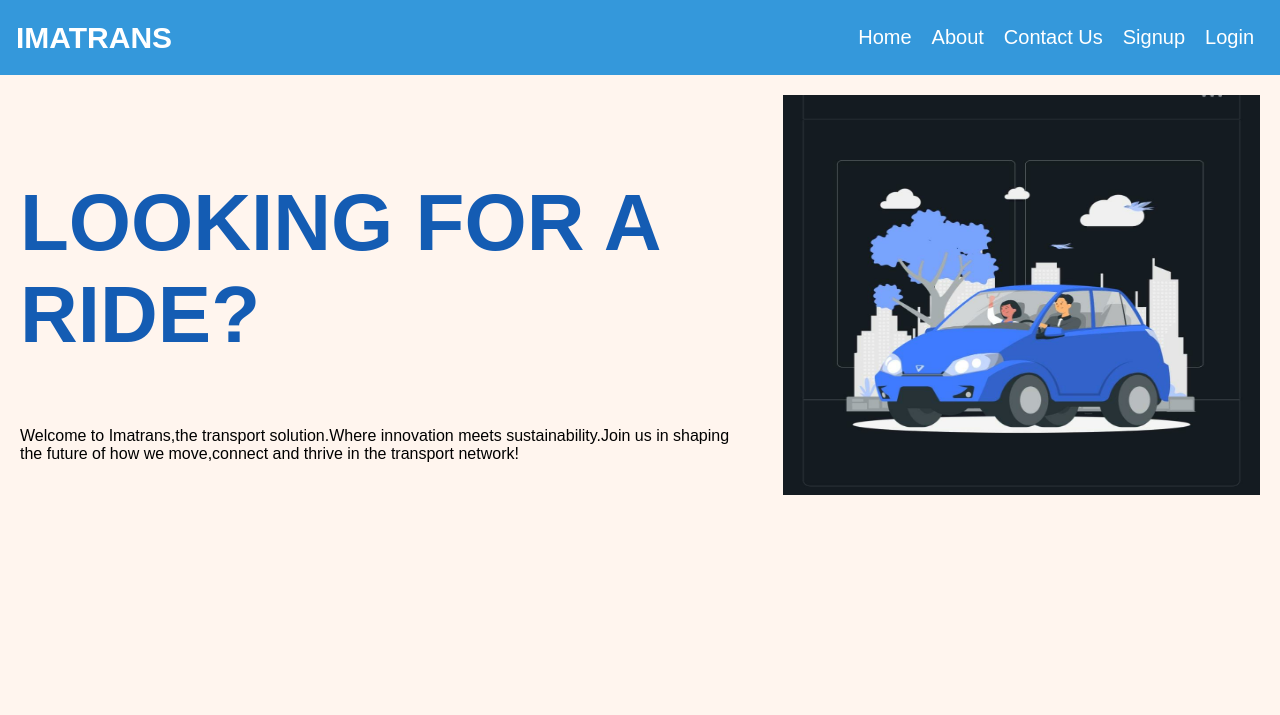
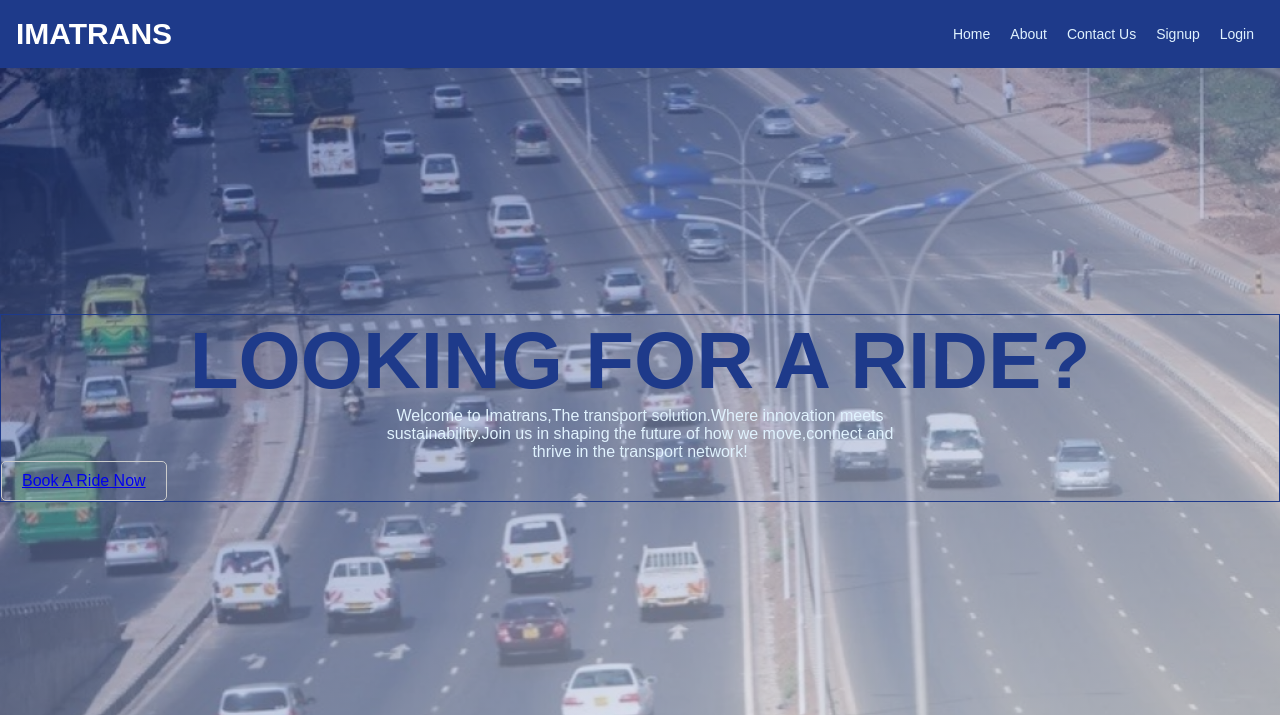
Before and after one commit to Immaculate5/trans, a PHP site: page / in a window 1280 px wide. Shown: the top 715 px of the page. Run offline with PHP 8.4, Linux system fonts and the light colour scheme; grey boxes are pictures that could not be loaded.

Commit message:
some changes

```diff
--- a/index.html
+++ b/index.html
@@ -20,23 +20,25 @@
                 <a href="login.php">login</a>
             </div>
         </nav>
-
     </header>
-    <section class="kims">
-        <div class="immah">
-            <img src="./upload/cab.jpg" alt="" class="image">
-            <div class="trans">
+    <section class="hero-section">
+        <div class="hero-content container">
                 <h1 class="">
-                    looking for a ride?
+                    Looking For a ride?
                 </h1>
                 <p class="">
-                    Welcome to Imatrans,the transport solution.Where innovation meets sustainability.Join us in shaping the future of how we move,connect and thrive in the transport network!
-</p>
-            </div>
+                    Welcome to Imatrans,The transport solution.Where innovation meets sustainability.Join us in shaping the future of how we move,connect and thrive in the transport network!
+                </p>
+                <div class="hero-btn">
+                    <a href="./logout.php" class="btn">
+                        Book A Ride Now
+                    </a>
+                </div>
         </div>
     </section>
+
     <section>
-        <iframe src="https://www.google.com/maps/embed?pb=!1m18!1m12!1m3!1d127420.71796964653!2d39.735097473504666!3d-3.610935796917007!2m3!1f0!2f0!3f0!3m2!1i1024!2i768!4f13.1!3m3!1m2!1s0x183fdd32a5c6e23d%3A0x56833d42176236ae!2sKilifi%20Township!5e0!3m2!1sen!2ske!4v1710156651420!5m2!1sen!2ske" width="1200" height="600" style="border:0;" allowfullscreen="" loading="lazy" referrerpolicy="no-referrer-when-downgrade"></iframe>
+        <iframe src="https://www.google.com/maps/embed?pb=!1m18!1m12!1m3!1d127420.71796964653!2d39.735097473504666!3d-3.610935796917007!2m3!1f0!2f0!3f0!3m2!1i1024!2i768!4f13.1!3m3!1m2!1s0x183fdd32a5c6e23d%3A0x56833d42176236ae!2sKilifi%20Township!5e0!3m2!1sen!2ske!4v1710156651420!5m2!1sen!2ske" width="1200" height="600" style="border:10px;" allowfullscreen="" loading="lazy" referrerpolicy="no-referrer-when-downgrade"></iframe>
     </section>
     <!-- <main>
         <div id="requestForm">
--- a/styless.css
+++ b/styless.css
@@ -1,69 +1,95 @@
-body {
-
-    font-family: Arial, sans-serif;
+* {
     margin: 0;
     padding: 0;
+    box-sizing: border-box;
+}
 
+body {
+    font-family: Arial, sans-serif;
+}
+
+.container {
+    max-width: 1280px;
+    width: 100%;
+    margin: 0 auto;
+}
+
+.btn {
+    display: inline-block;
+    padding: 10px 20px;
+    border: 1px solid #ccc;
+    border-radius: 5px;
+    cursor: pointer;
 }
 
 header {
-    background-color: #3498db;
-    color: #fff;
+    background-color: #1e3a8a;
+    color: #e0f2fe;
     padding: 1em;
 }
-.navbar{
+
+.navbar {
     display: flex;
     align-items: center;
     justify-content: space-between;
 }
-.logo a{
+
+.logo a {
     text-decoration: none;
     font-size: 30px;
-    font-weight: bolder;
-    color:#fff;
+    font-weight: bold;
+    color: #fff;
     text-transform: uppercase;
+}
 
-}
-.item{
+.item {
     display: flex;
     align-items: center;
     justify-content: space-between;
 
 }
-.item a{
+
+.item a {
     text-decoration: none;
-    margin:10px;
-    color: #fff;
-    font-size: 20px;
+    margin: 10px;
+    color: #e0f2fe;
+    font-size: 14px;
     text-transform: capitalize;
 }
-.kims{
-    min-height: 600px;
-    padding: 20px;
-    background-color: #FFF5EE;
 
+.hero-section {
+    height: 85vh;
+    background-image: linear-gradient(to right bottom,
+            rgba(30, 58, 138, 0.6),
+            rgba(255, 255, 255, 0.6)),
+        url(./Mombasa-Road-og_image.webp);
+    background-size: cover;
+    background-position: top;
+
+    display: flex;
+    flex-direction: column;
+    justify-content: center;
 }
-.immah{
+
+.hero-content {
+    border: 1px solid #1e3a8a;
     display: flex;
-    justify-content: space-between;
-    align-items: center;
-    flex-direction: row-reverse;
-    gap: 40px;
+    flex-direction: column;
+    justify-content: center;
+}
 
+.hero-content h1 {
+    text-align: center;
+    font-size: 80px;
+    color: #1e3a8a;
+    text-transform: uppercase;
 }
-.image{
-    width:800px;
-    height:400px;
-    flex-grow: 1;
 
-}
-.trans{
-    flex-grow: 1;
-}
-.trans h1{
-    font-size: 80px;
-    color:#145cb3;
-    text-transform: uppercase;
+.hero-content p {
+    align-self: center;
+    color: #e0f2fe;
+    max-width: 60ch;
+    text-align: center;
 }
 
 main {
@@ -80,7 +106,7 @@ main {
 
 label {
     display: block;
-    color:aliceblue;
+    color: aliceblue;
     margin-bottom: 5px;
 }
 
```
Also changed, not shown: Mombasa-Road-og_image.webp (added), taxi.jpg (added).
